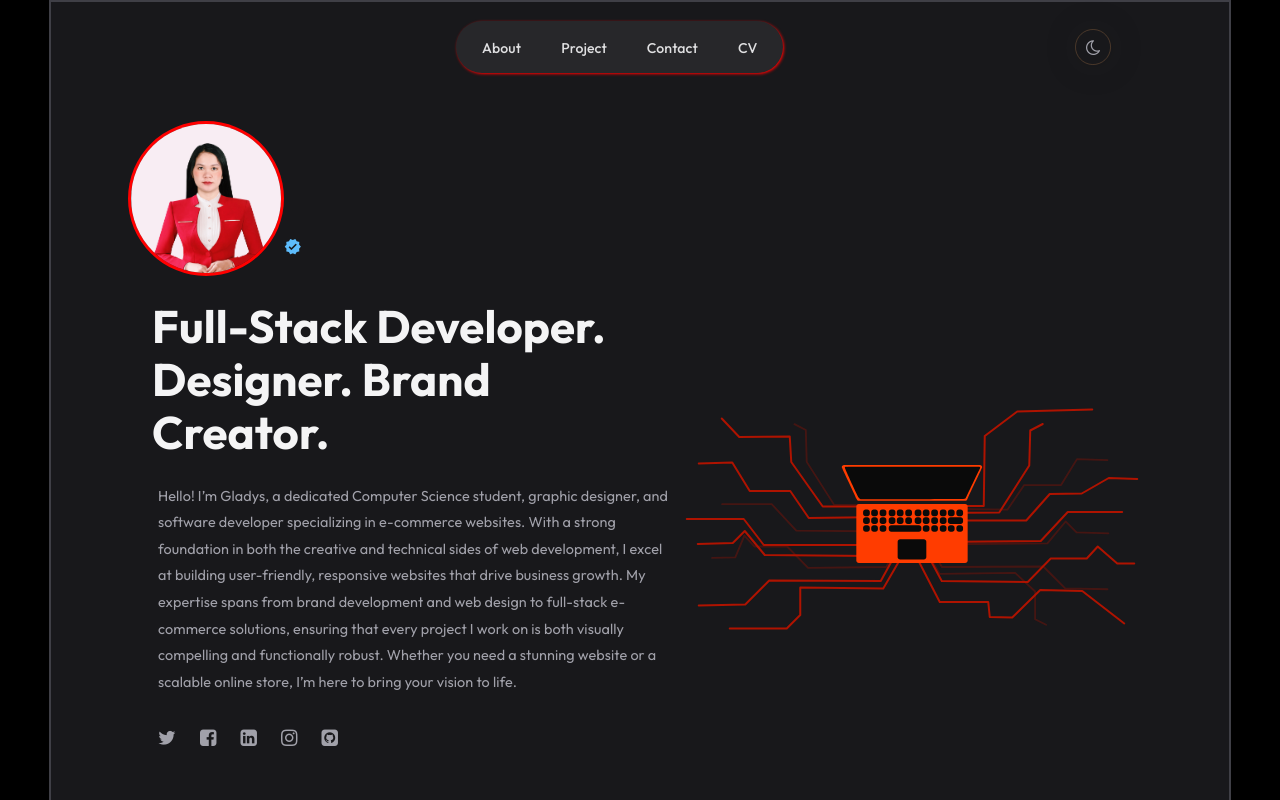
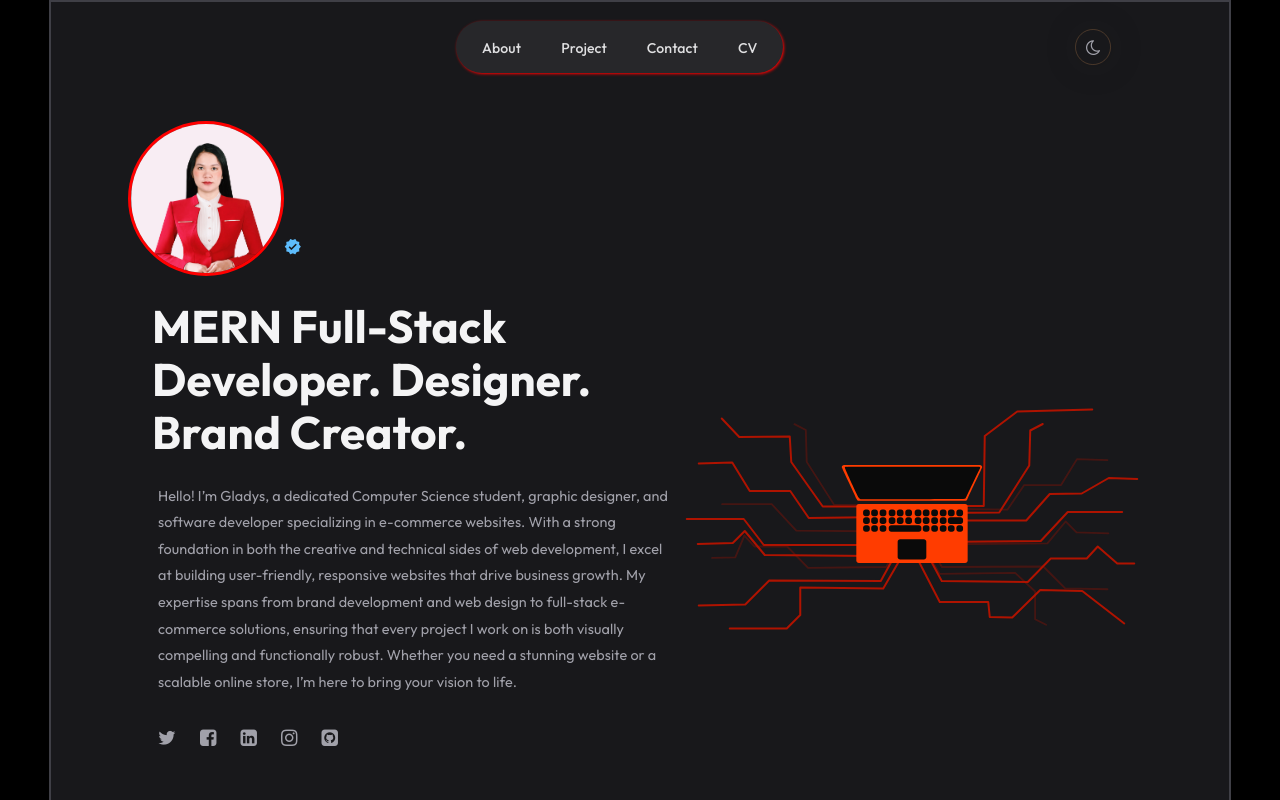
Before and after one commit to ArciRamona/Gladys-Doroin-Portfolio, a React (Vite) app: page / in a window 1280 px wide. Shown: the top 800 px of the page. Built offline with nearby package versions, Linux system fonts and the light colour scheme.

Commit message:
Changing my title

```diff
--- a/src/Components/2-Hero/Hero.jsx
+++ b/src/Components/2-Hero/Hero.jsx
@@ -35,7 +35,7 @@ const hero = () => {
             transition={{ duration: 3, type: "spring" }}
             className="title"
           >
-            Full-Stack Developer. Designer. Brand Creator.
+            MERN Full-Stack Developer. Designer. Brand Creator.
           </motion.h1>
           <motion.p
             id="About"
```
